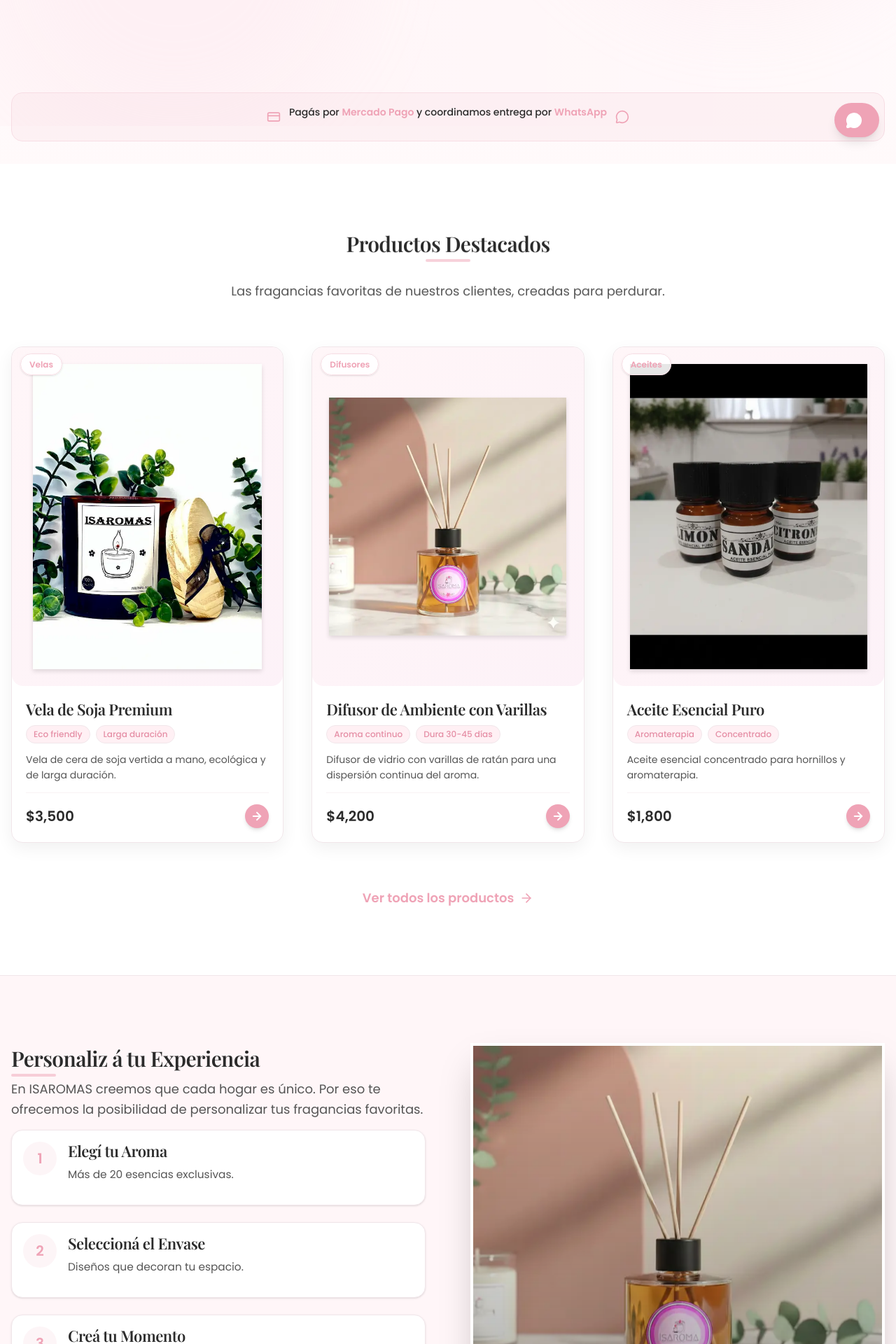
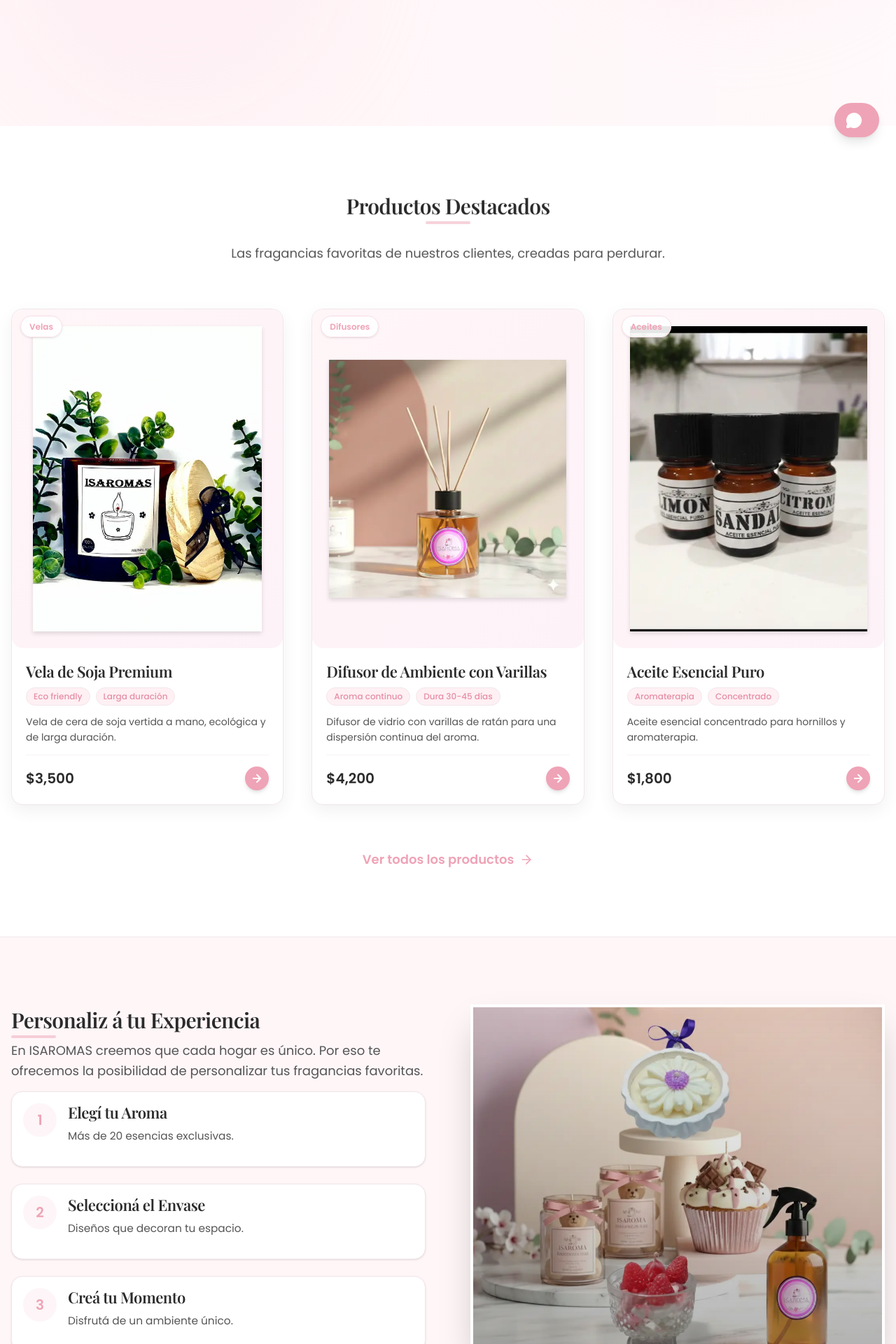
Before and after one commit to bodegonlosdosangeles5-bit/isaromas-ecommerce, a Next.js app: page / in a window 1280 px wide. Shown: the part 580-2500 px from the top of the page at 70% size. Built offline with nearby package versions, Linux system fonts and the light colour scheme.

Commit message:
Update products, images, and UI: Add Osito Rose, customize Experiencia page, remove PaymentNotice

```diff
--- a/app/catalogo/page.tsx
+++ b/app/catalogo/page.tsx
@@ -11,7 +11,7 @@ import Navbar from '@/components/Navbar';
 import Footer from '@/components/Footer';
 import ProductCard from '@/components/ProductCard';
 import ScrollReveal from '@/components/ScrollReveal';
-import PaymentNotice from '@/components/PaymentNotice';
+
 
 // Datos
 import productsData from '@/data/products.json';
@@ -60,10 +60,7 @@ export default function CatalogoPage() {
         </div>
         </ScrollReveal>
 
-        {/* Payment Notice */}
-        <div className="mb-8">
-          <PaymentNotice />
-        </div>
+
 
         <div className="flex flex-col lg:flex-row gap-8">
 
--- a/app/page.tsx
+++ b/app/page.tsx
@@ -10,7 +10,7 @@ import Navbar from '@/components/Navbar';
 import Footer from '@/components/Footer';
 import ProductCard from '@/components/ProductCard';
 import ScrollReveal from '@/components/ScrollReveal';
-import PaymentNotice from '@/components/PaymentNotice';
+
 
 // Datos
 import productsData from '@/data/products.json';
@@ -70,10 +70,7 @@ export default function Home() {
             </div>
         </section>
 
-        {/* Payment Notice */}
-        <div className="container mx-auto px-4 -mt-12 relative z-20">
-          <PaymentNotice />
-        </div>
+
 
         {/* Featured Products Section */}
         <section id="destacados" className="py-24 bg-white">
@@ -143,7 +140,7 @@ export default function Home() {
                 </div>
                 <div className="relative h-[500px] rounded-3xl overflow-hidden shadow-2xl border-4 border-white hover-image">
                 <img
-                    src="/images/products/difusor-de-ambiente-con-varilla.webp"
+                    src="/images/personaliza-experiencia.webp"
                     alt="Personalización"
                     className="w-full h-full object-cover"
                 />
--- a/app/productos/[id]/page.tsx
+++ b/app/productos/[id]/page.tsx
@@ -107,9 +107,11 @@ export default function ProductDetailPage() {
                   </div>
                 )}
                 <div className="flex items-baseline gap-4 mb-6 pb-6 border-b border-isaromas-card-border">
+                    {product.id !== 'experiencia-personalizada-001' && (
                         <span className="text-4xl font-bold text-isaromas-text-main">
                             ${product.price.toLocaleString()}
                         </span>
+                    )}
                 </div>
                 <p className="text-lg text-isaromas-text-secondary leading-relaxed font-light mb-8">
                     {product.description}
@@ -139,6 +141,21 @@ export default function ProductDetailPage() {
               )}
 
               {/* Controles de Cantidad y Agregar al Carrito */}
+              {product.id === 'experiencia-personalizada-001' ? (
+                <div className="mt-auto pt-8 border-t border-isaromas-card-border">
+                    <div className="bg-isaromas-pink-light/20 border border-isaromas-pink-light rounded-xl p-6 text-center">
+                        <p className="text-isaromas-text-main font-medium text-lg mb-2">
+                            Esta es una experiencia personalizada.
+                        </p>
+                        <p className="text-isaromas-text-secondary mb-4">
+                            Nuestras velas de soja se realizan a pedido con el diseño, aroma y colores que vos elijas.
+                        </p>
+                        <p className="text-isaromas-primary font-bold">
+                            Escribinos por WhatsApp para crear tu combinación ideal.
+                        </p>
+                    </div>
+                </div>
+              ) : (
                 <div className="flex flex-col sm:flex-row gap-4 mt-auto pt-8 border-t border-isaromas-card-border">
                     <div className="flex items-center border border-isaromas-card-border rounded-xl bg-isaromas-cream">
                         <button
@@ -159,6 +176,7 @@ export default function ProductDetailPage() {
                         Agregar al Carrito
                     </button>
                 </div>
+              )}
 
               {/* Info Adicional */}
               <div className="grid grid-cols-2 gap-4 mt-8 pt-6 border-t border-isaromas-card-border">
--- a/components/Navbar.tsx
+++ b/components/Navbar.tsx
@@ -69,7 +69,7 @@ const Navbar: React.FC = () => {
           {/* Cart Icon */}
           <button
             onClick={toggleCart}
-            className="relative p-2 text-isaromas-text-main hover:text-isaromas-primary transition-colors hover-button"
+            className="hidden md:block relative p-2 text-isaromas-text-main hover:text-isaromas-primary transition-colors hover-button"
             aria-label="Abrir carrito"
           >
             <ShoppingBag size={24} strokeWidth={2} />
--- a/components/ProductCard.tsx
+++ b/components/ProductCard.tsx
@@ -54,9 +54,15 @@ const ProductCard: React.FC<ProductCardProps> = ({ product }) => {
           </p>
 
           <div className="mt-auto flex items-center justify-between pt-4 border-t border-isaromas-card-border/50">
-            <span className="text-xl font-bold text-isaromas-text-main">
-                ${product.price.toLocaleString()}
-            </span>
+            {product.id !== 'experiencia-personalizada-001' ? (
+                <span className="text-xl font-bold text-isaromas-text-main">
+                    ${product.price.toLocaleString()}
+                </span>
+            ) : (
+                <span className="text-sm font-bold text-isaromas-primary uppercase tracking-wider">
+                    Personalizar
+                </span>
+            )}
             <div className="bg-isaromas-primary text-white p-2 rounded-full shadow-md hover-button group-hover:bg-isaromas-primary-hover">
                 <ArrowRight size={18} strokeWidth={2.5} />
             </div>
--- a/data/products.json
+++ b/data/products.json
@@ -119,5 +119,43 @@
       }
     ],
     "image": "/images/products/perfumina.webp"
+  },
+  {
+    "id": "experiencia-personalizada-001",
+    "name": "Experiencia Personalizada",
+    "category": "Kits",
+    "price": 6500,
+    "description": "Creá tu propia combinación de aromas y envases para un regalo único o para tu hogar.",
+    "benefits": [
+      "100% Personalizable",
+      "Regalo perfecto"
+    ],
+    "imageFit": "cover",
+    "variants": [
+      {
+        "aroma": "A elección",
+        "size": "Kit Completo"
+      }
+    ],
+    "image": "/images/personaliza-experiencia.webp"
+  },
+  {
+    "id": "osito-rose-home",
+    "name": "Osito Rosé 'Home'",
+    "category": "Velas",
+    "price": 6500,
+    "description": "Vela artesanal de soja en frasco de vidrio con un osito en relieve. Delicada, romántica y perfecta para regalos especiales o para decorar con ternura cualquier rincón. Hecha a mano con amor por ISAROMAS.",
+    "benefits": [
+      "Ideal para regalar",
+      "Decorativa"
+    ],
+    "imageFit": "cover",
+    "variants": [
+      {
+        "aroma": "Aroma a elección",
+        "color": "Rosado Pastel"
+      }
+    ],
+    "image": "/images/products/osito-rose-home.webp"
   }
 ]
```
Also changed, not shown: public/images/personaliza-experiencia.webp (added), public/images/products/aceite-esencial-puro.webp. Lines whose indentation alone changed are shown as unchanged.
